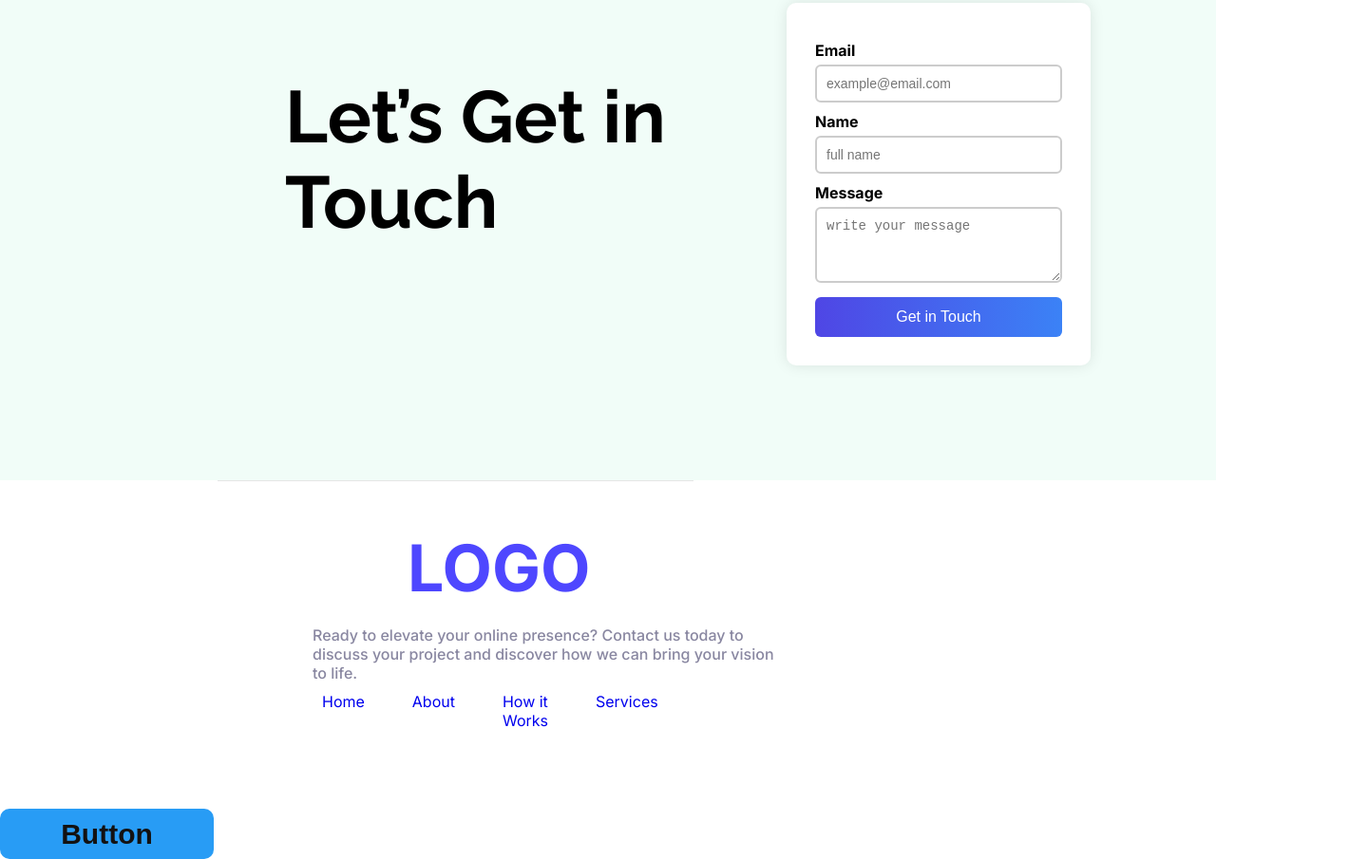
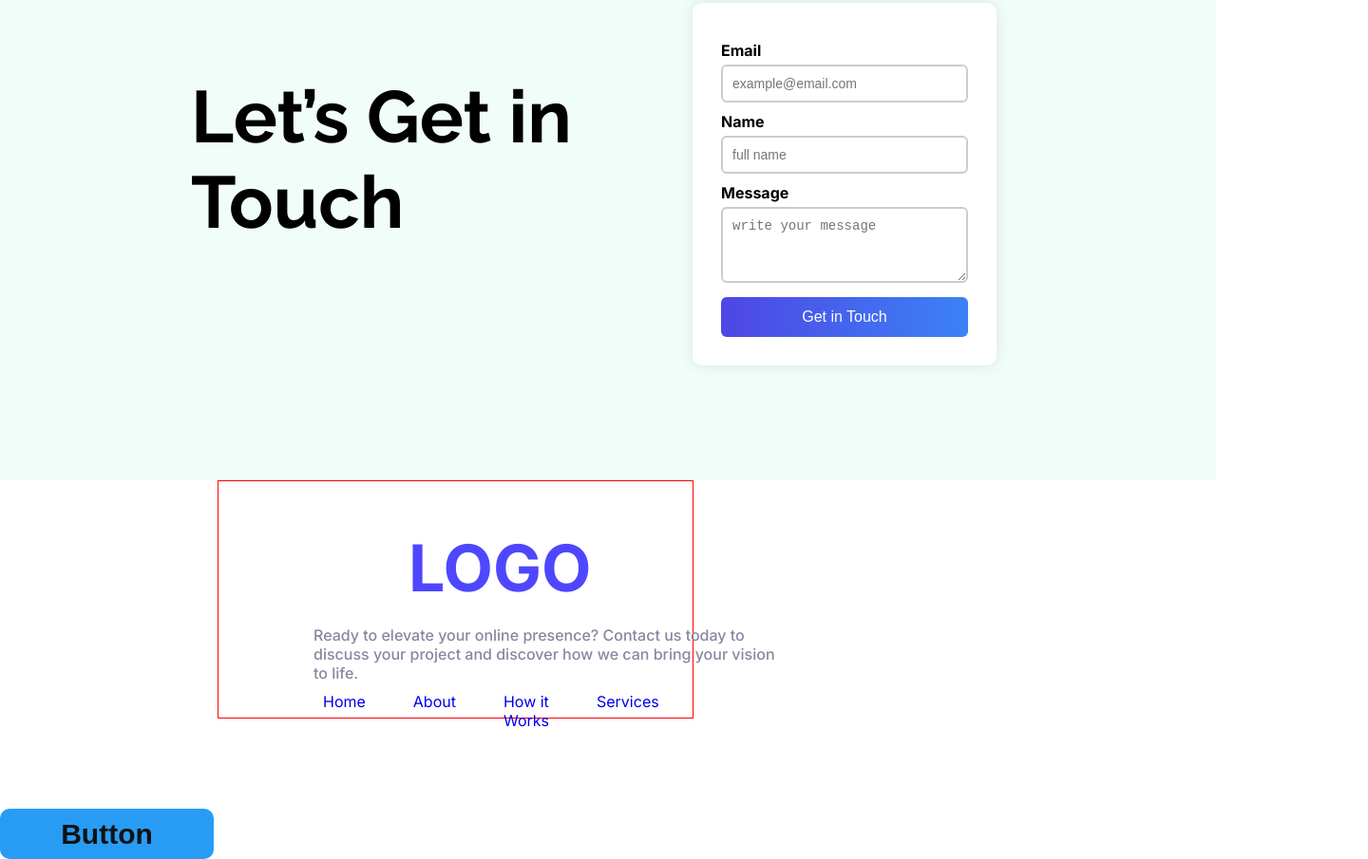
Before and after one commit to Parvez-hasan/B12A-lending, a plain HTML site: page index.html in a window 1280 px wide. Shown: the part 2738-3643 px from the top of the page at 95% size, 1440 px wide, since content can reach past the window. Drawn offline with Linux system fonts and the light colour scheme.

Commit message:
let's get section edit

```diff
--- a/css/style.css
+++ b/css/style.css
@@ -333,12 +333,12 @@ padding: 5px;
 }
 .touch-mail{
 display: flex;
-width: 1140px;
+max-width: 1250px;
+width: 100%;
 height: 625px;
-margin-left: 300px;
 flex-direction: row;
-justify-content: flex-start;
 align-items: center;
+justify-content: center;
 gap: 233;
 padding: 71px 0px 71px 0px;
 
@@ -427,6 +427,8 @@ align-items: center;
     background: rgb(255, 255, 255);
     padding: 30px 100px;
     margin-right: 550px;
+
+    border: 1px solid red;
 }
 .home ul {
   display: flex;
```
